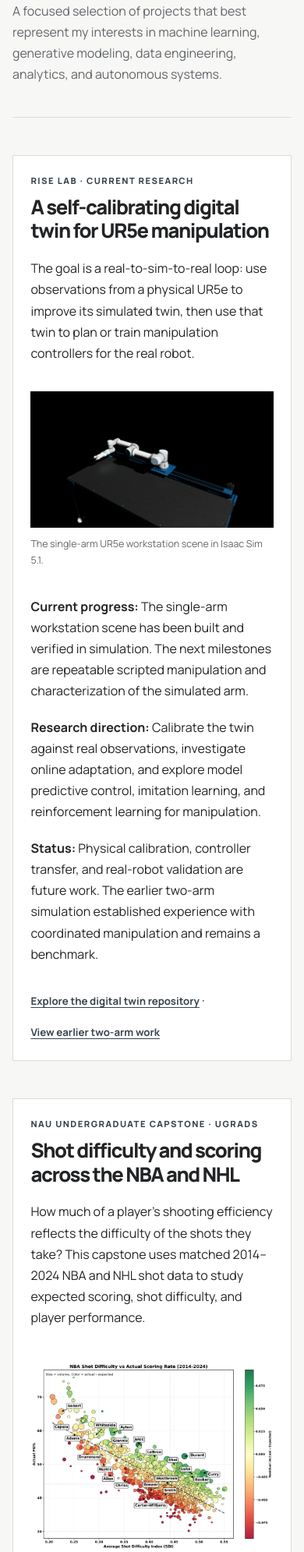
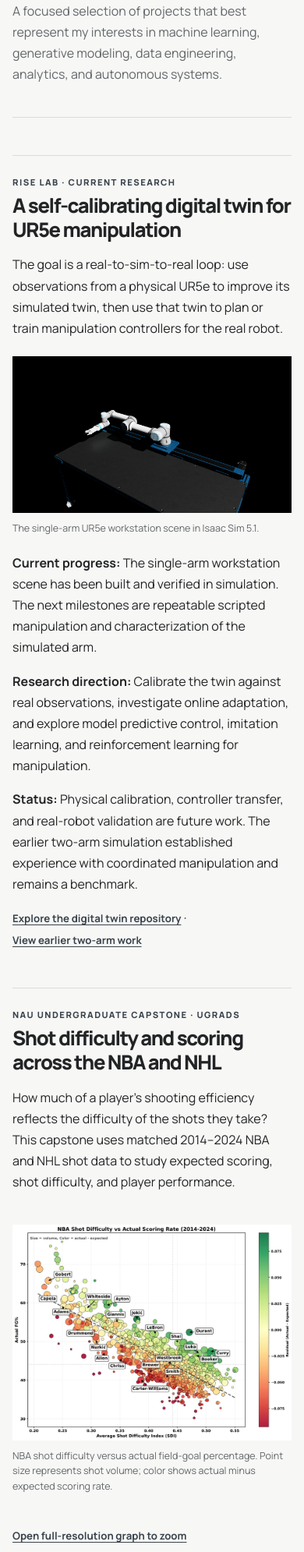
Before and after one commit to kalebcoleman/portfolio, a Flask app: page /projects in a window 390 px wide. Shown: the part 326-2317 px from the top of the page at 78% size. Run offline with Flask 3, Linux system fonts and the light colour scheme.

Commit message:
Simplify research page styling on mobile

```diff
--- a/static/css/base.css
+++ b/static/css/base.css
@@ -148,3 +148,21 @@ figcaption { color: var(--muted); font-size: .78rem; margin-top: .6rem; }
 @media (max-width: 650px) {
     .contact-card h2 { font-size: clamp(1rem, 4vw, 1.25rem); letter-spacing: -.02em; }
 }
+
+/* Research sections read as an editorial page, with the figures given the space. */
+#research.section-block.panel, #nau-capstone.section-block.panel {
+    background: transparent;
+    border: 0;
+    border-top: 1px solid var(--border);
+    border-radius: 0;
+    padding: 2.25rem 0 0;
+    gap: 1rem;
+}
+#research figure, #nau-capstone figure { margin: .5rem 0; }
+#research img, #nau-capstone img { border-radius: 0 !important; }
+#research .text-link, #nau-capstone .text-link { margin-top: 0; }
+#research figcaption, #nau-capstone figcaption { max-width: 65ch; line-height: 1.55; }
+@media (max-width: 650px) {
+    #research.section-block.panel, #nau-capstone.section-block.panel { padding-top: 1.5rem; }
+    #research figure, #nau-capstone figure { margin: .35rem 0; }
+}
```
